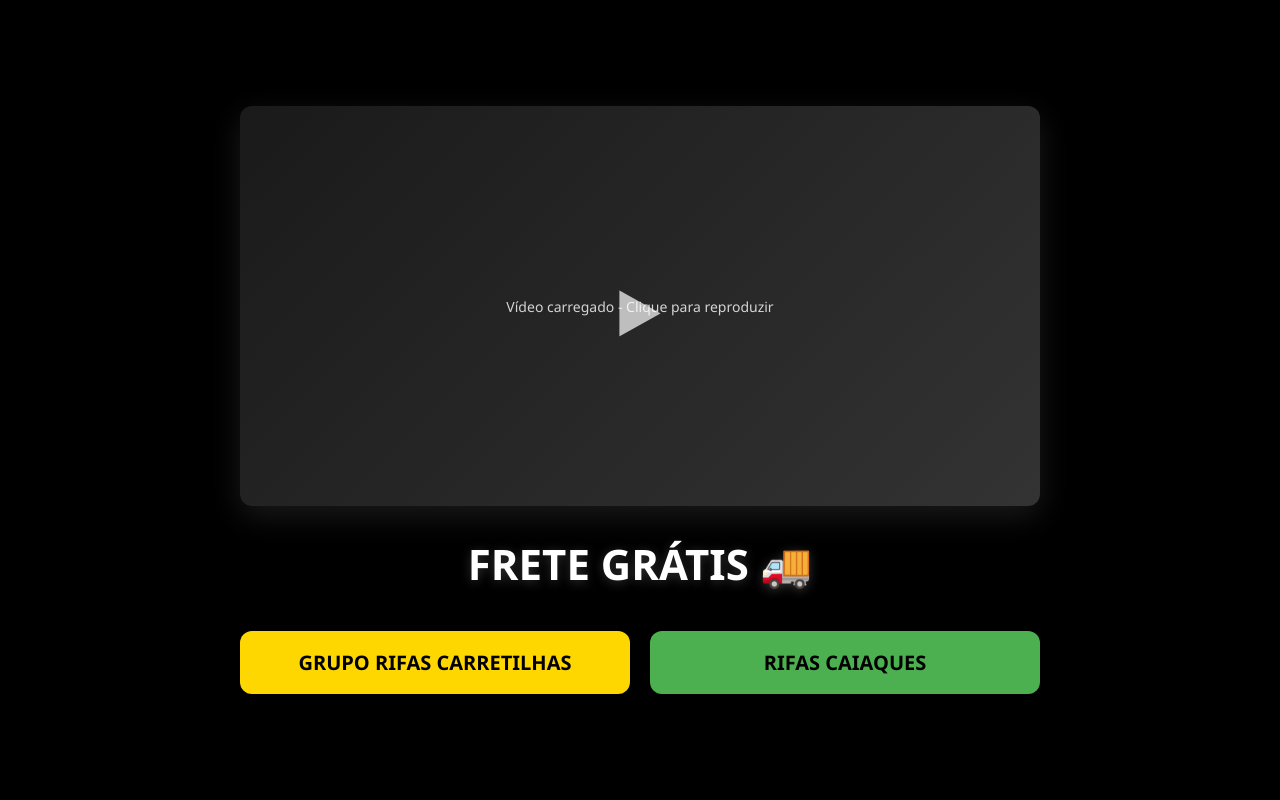
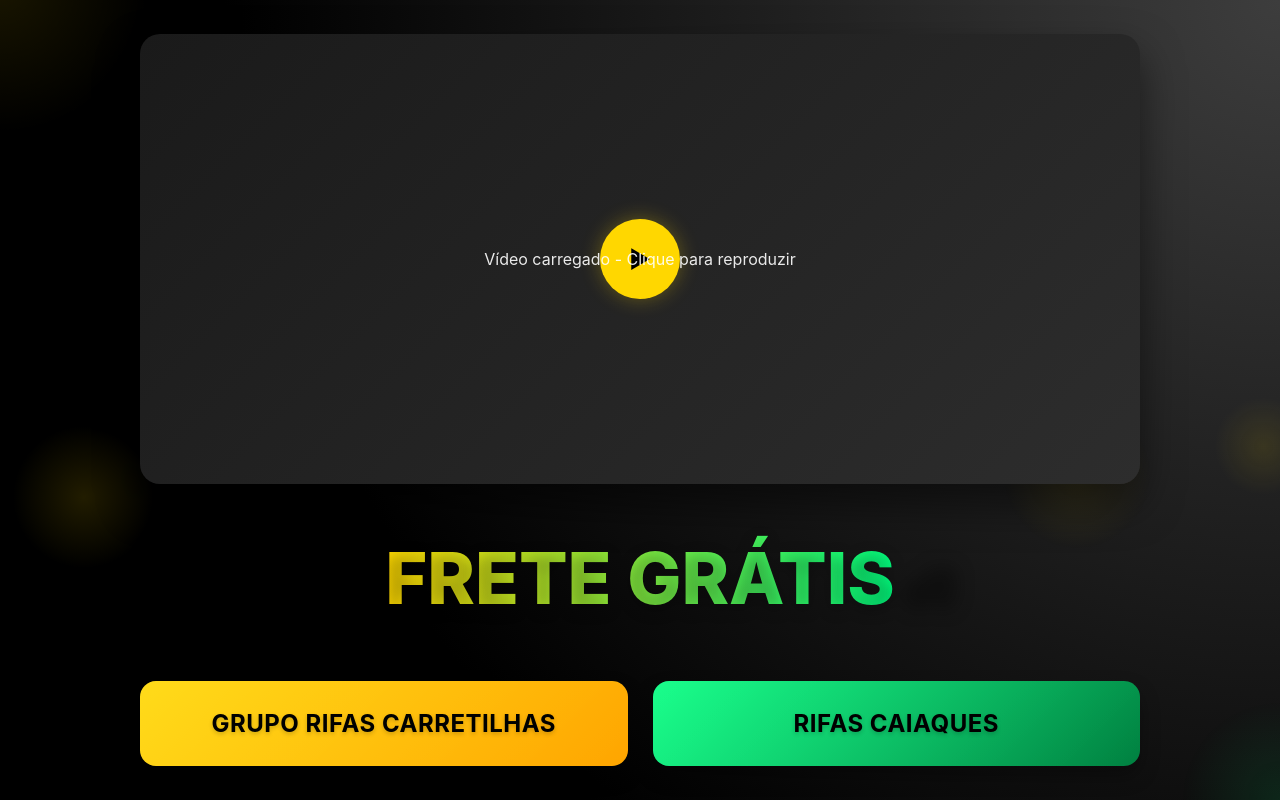
Before and after one commit to IsmaelSilvaS/lp-pesca, a plain HTML site: page index.html in a window 1280 px wide. Drawn offline with Linux system fonts and the light colour scheme.

Commit message:
atualiza estrutura de pastas

```diff
--- /dev/null
+++ b/assets/css/style.css
@@ -0,0 +1,362 @@
+* {
+    margin: 0;
+    padding: 0;
+    box-sizing: border-box;
+    font-family: 'Inter', 'Segoe UI', system-ui, sans-serif;
+}
+
+:root {
+    --primary: #000;
+    --accent-yellow: #FFD700;
+    --accent-green: #00FF7F;
+    --accent-glow: rgba(255, 215, 0, 0.3);
+    --text-light: #FFFFFF;
+    --text-dark: #000000;
+    --card-bg: rgba(30, 30, 30, 0.7);
+    --transition: all 0.4s cubic-bezier(0.175, 0.885, 0.32, 1.275);
+}
+
+body {
+    background-color: var(--primary);
+    color: var(--text-light);
+    min-height: 100vh;
+    display: flex;
+    flex-direction: column;
+    justify-content: center;
+    align-items: center;
+    padding: 20px;
+    background: radial-gradient(circle at top right, rgba(40, 40, 40, 0.9) 0%, var(--primary) 70%);
+    overflow-x: hidden;
+}
+
+.container {
+    width: 100%;
+    max-width: 1000px;
+    text-align: center;
+    position: relative;
+    z-index: 2;
+}
+
+.video-container {
+    width: 100%;
+    margin-bottom: 50px;
+    border-radius: 20px;
+    overflow: hidden;
+    box-shadow: 0 20px 40px rgba(0, 0, 0, 0.5);
+    position: relative;
+    transform-style: preserve-3d;
+    perspective: 1000px;
+}
+
+.video-container::before {
+    content: '';
+    position: absolute;
+    top: 0;
+    left: 0;
+    right: 0;
+    bottom: 0;
+    background: linear-gradient(135deg, rgba(255, 215, 0, 0.1) 0%, rgba(0, 255, 127, 0.1) 100%);
+    z-index: 1;
+    border-radius: 20px;
+    opacity: 0;
+    transition: var(--transition);
+}
+
+.video-container:hover::before {
+    opacity: 1;
+}
+
+.video-placeholder {
+    width: 100%;
+    height: 350px;
+    background: linear-gradient(135deg, #1a1a1a, #2d2d2d);
+    display: flex;
+    justify-content: center;
+    align-items: center;
+    color: var(--text-light);
+    font-size: 18px;
+    position: relative;
+    cursor: pointer;
+    transition: var(--transition);
+    transform: translateZ(0);
+}
+
+.video-placeholder::before {
+    content: "";
+    position: absolute;
+    width: 80px;
+    height: 80px;
+    background: var(--accent-yellow);
+    border-radius: 50%;
+    display: flex;
+    justify-content: center;
+    align-items: center;
+    font-size: 24px;
+    color: var(--text-dark);
+    transition: var(--transition);
+    box-shadow: 0 0 20px var(--accent-glow);
+}
+
+.video-placeholder::after {
+    content: "▶";
+    position: absolute;
+    font-size: 24px;
+    color: var(--text-dark);
+    z-index: 2;
+    transition: var(--transition);
+}
+
+.video-placeholder:hover {
+    transform: translateY(-5px) scale(1.02);
+}
+
+.video-placeholder:hover::before {
+    transform: scale(1.1);
+    box-shadow: 0 0 30px var(--accent-glow);
+}
+
+.frete-text {
+    font-size: 3.5rem;
+    font-weight: 800;
+    margin-bottom: 60px;
+    position: relative;
+    display: inline-block;
+    background: linear-gradient(90deg, var(--accent-yellow), var(--accent-green));
+    -webkit-background-clip: text;
+    background-clip: text;
+    color: transparent;
+    text-shadow: 0 5px 15px rgba(0, 0, 0, 0.3);
+    animation: float 3s ease-in-out infinite;
+}
+
+.frete-text::after {
+    content: "🚚";
+    position: absolute;
+    right: -60px;
+    top: 50%;
+    transform: translateY(-50%);
+    font-size: 2.5rem;
+    animation: bounce 2s ease-in-out infinite;
+}
+
+.buttons-container {
+    display: flex;
+    flex-direction: column;
+    gap: 25px;
+    width: 100%;
+}
+
+.btn {
+    padding: 25px 30px;
+    border: none;
+    border-radius: 16px;
+    font-size: 1.4rem;
+    font-weight: 700;
+    cursor: pointer;
+    transition: var(--transition);
+    text-decoration: none;
+    display: flex;
+    justify-content: center;
+    align-items: center;
+    position: relative;
+    overflow: hidden;
+    z-index: 1;
+    box-shadow: 0 10px 20px rgba(0, 0, 0, 0.3);
+    text-shadow: 0 2px 4px rgba(0, 0, 0, 0.2);
+    letter-spacing: 0.5px;
+}
+
+.btn::before {
+    content: '';
+    position: absolute;
+    top: 0;
+    left: 0;
+    width: 100%;
+    height: 100%;
+    background: linear-gradient(135deg, rgba(255, 255, 255, 0.1) 0%, rgba(255, 255, 255, 0) 100%);
+    z-index: -1;
+    transition: var(--transition);
+}
+
+.btn::after {
+    content: '';
+    position: absolute;
+    top: 0;
+    left: -100%;
+    width: 100%;
+    height: 100%;
+    background: linear-gradient(90deg, transparent, rgba(255, 255, 255, 0.2), transparent);
+    transition: left 0.7s ease;
+    z-index: -1;
+}
+
+.btn:hover::after {
+    left: 100%;
+}
+
+.btn:hover {
+    transform: translateY(-8px);
+    box-shadow: 0 15px 30px rgba(0, 0, 0, 0.4);
+}
+
+.btn:active {
+    transform: translateY(-2px);
+}
+
+.btn-carretilhas {
+    background: linear-gradient(135deg, var(--accent-yellow) 0%, #FFA500 100%);
+    color: var(--text-dark);
+}
+
+.btn-carretilhas:hover {
+    background: linear-gradient(135deg, #FFE135 0%, #FFB347 100%);
+}
+
+.btn-caiaques {
+    background: linear-gradient(135deg, var(--accent-green) 0%, #008040 100%);
+    color: var(--text-dark);
+}
+
+.btn-caiaques:hover {
+    background: linear-gradient(135deg, #33FF99 0%, #00B359 100%);
+}
+
+.background-elements {
+    position: absolute;
+    top: 0;
+    left: 0;
+    width: 100%;
+    height: 100%;
+    overflow: hidden;
+    z-index: 1;
+}
+
+.circle {
+    position: absolute;
+    border-radius: 50%;
+    background: radial-gradient(circle, var(--accent-yellow) 0%, transparent 70%);
+    opacity: 0.1;
+    animation: float 15s infinite ease-in-out;
+}
+
+.circle:nth-child(1) {
+    width: 300px;
+    height: 300px;
+    top: -150px;
+    left: -150px;
+    animation-delay: 0s;
+}
+
+.circle:nth-child(2) {
+    width: 200px;
+    height: 200px;
+    bottom: -100px;
+    right: -100px;
+    background: radial-gradient(circle, var(--accent-green) 0%, transparent 70%);
+    animation-delay: 5s;
+}
+
+.circle:nth-child(3) {
+    width: 150px;
+    height: 150px;
+    top: 50%;
+    right: 10%;
+    animation-delay: 10s;
+}
+
+@keyframes float {
+    0% {
+        transform: translateY(0) rotate(0deg);
+    }
+
+    50% {
+        transform: translateY(-20px) rotate(5deg);
+    }
+
+    100% {
+        transform: translateY(0) rotate(0deg);
+    }
+}
+
+@keyframes bounce {
+
+    0%,
+    100% {
+        transform: translateY(-50%) scale(1);
+    }
+
+    50% {
+        transform: translateY(-50%) scale(1.2);
+    }
+}
+
+@keyframes fadeIn {
+    from {
+        opacity: 0;
+        transform: translateY(30px);
+    }
+
+    to {
+        opacity: 1;
+        transform: translateY(0);
+    }
+}
+
+.container>* {
+    animation: fadeIn 0.8s ease-out forwards;
+}
+
+.video-container {
+    animation-delay: 0.2s;
+    opacity: 0;
+}
+
+.frete-text {
+    animation-delay: 0.4s;
+    opacity: 0;
+}
+
+.buttons-container {
+    animation-delay: 0.6s;
+    opacity: 0;
+}
+
+@media (min-width: 768px) {
+    .buttons-container {
+        flex-direction: row;
+    }
+
+    .btn {
+        flex: 1;
+        font-size: 1.5rem;
+        padding: 28px 20px;
+    }
+
+    .video-placeholder {
+        height: 450px;
+    }
+
+    .frete-text {
+        font-size: 4.5rem;
+    }
+}
+
+@media (max-width: 480px) {
+    .btn {
+        padding: 20px 15px;
+        font-size: 1.2rem;
+    }
+
+    .frete-text {
+        font-size: 2.5rem;
+    }
+
+    .frete-text::after {
+        right: -45px;
+        font-size: 2rem;
+    }
+
+    .video-placeholder {
+        height: 250px;
+    }
+}
--- /dev/null
+++ b/assets/js/script.js
@@ -0,0 +1,44 @@
+// Adicionando interatividade aos botões
+document.querySelectorAll('.btn').forEach(button => {
+    button.addEventListener('click', function (e) {
+        e.preventDefault();
+
+        // Efeito de clique
+        this.style.transform = 'scale(0.95)';
+        setTimeout(() => {
+            this.style.transform = '';
+        }, 200);
+
+        // Aqui você pode adicionar a lógica para redirecionar
+        const buttonText = this.textContent.trim();
+        alert(`Você selecionou: ${buttonText}\nEm um site real, você seria redirecionado para a página correspondente.`);
+    });
+});
+
+// Simulação de um vídeo sendo carregado
+const videoPlaceholder = document.querySelector('.video-placeholder');
+setTimeout(() => {
+    videoPlaceholder.innerHTML = '<div style="font-size: 16px; opacity: 0.9; z-index: 3; position: relative;">Vídeo carregado - Clique para reproduzir</div>';
+}, 1500);
+
+// Adicionar efeito de clique no vídeo
+videoPlaceholder.addEventListener('click', function () {
+    this.innerHTML = '<div style="font-size: 16px; opacity: 0.9; z-index: 3; position: relative;">Reproduzindo vídeo...</div>';
+    setTimeout(() => {
+        this.innerHTML = '<div style="font-size: 16px; opacity: 0.9; z-index: 3; position: relative;">Vídeo finalizado - Clique para reproduzir novamente</div>';
+    }, 3000);
+});
+
+// Criar elementos de fundo dinamicamente
+const backgroundElements = document.querySelector('.background-elements');
+for (let i = 0; i < 5; i++) {
+    const circle = document.createElement('div');
+    circle.classList.add('circle');
+    circle.style.width = `${Math.random() * 100 + 50}px`;
+    circle.style.height = circle.style.width;
+    circle.style.top = `${Math.random() * 100}%`;
+    circle.style.left = `${Math.random() * 100}%`;
+    circle.style.animationDelay = `${Math.random() * 15}s`;
+    circle.style.opacity = `${Math.random() * 0.1 + 0.05}`;
+    backgroundElements.appendChild(circle);
+}
--- a/index.html
+++ b/index.html
@@ -1,138 +1,21 @@
 <!DOCTYPE html>
 <html lang="pt-br">
+
 <head>
     <meta charset="UTF-8">
     <meta name="viewport" content="width=device-width, initial-scale=1.0">
     <title>Rifas Premium</title>
-    <style>
-        * {
-            margin: 0;
-            padding: 0;
-            box-sizing: border-box;
-            font-family: 'Segoe UI', Tahoma, Geneva, Verdana, sans-serif;
-        }
+    <link rel="stylesheet" href="https://cdnjs.cloudflare.com/ajax/libs/font-awesome/6.4.0/css/all.min.css">
+    <link rel="stylesheet" href="./assets/css/style.css">
+</head>
 
-        body {
-            background-color: #000;
-            color: #fff;
-            min-height: 100vh;
-            display: flex;
-            flex-direction: column;
-            justify-content: center;
-            align-items: center;
-            padding: 20px;
-        }
+<body>
+    <div class="background-elements">
+        <div class="circle"></div>
+        <div class="circle"></div>
+        <div class="circle"></div>
+    </div>
 
-        .container {
-            width: 100%;
-            max-width: 800px;
-            text-align: center;
-        }
-
-        .video-container {
-            width: 100%;
-            margin-bottom: 30px;
-            border-radius: 12px;
-            overflow: hidden;
-            box-shadow: 0 10px 30px rgba(255, 255, 255, 0.1);
-        }
-
-        .video-placeholder {
-            width: 100%;
-            height: 300px;
-            background: linear-gradient(135deg, #1a1a1a, #333);
-            display: flex;
-            justify-content: center;
-            align-items: center;
-            color: #fff;
-            font-size: 18px;
-            position: relative;
-        }
-
-        .video-placeholder::before {
-            content: "▶";
-            font-size: 60px;
-            position: absolute;
-            opacity: 0.7;
-        }
-
-        .frete-text {
-            font-size: 32px;
-            font-weight: bold;
-            margin-bottom: 40px;
-            text-shadow: 0 2px 10px rgba(255, 255, 255, 0.2);
-            animation: pulse 2s infinite;
-        }
-
-        .buttons-container {
-            display: flex;
-            flex-direction: column;
-            gap: 20px;
-            width: 100%;
-        }
-
-        .btn {
-            padding: 18px 25px;
-            border: none;
-            border-radius: 12px;
-            font-size: 20px;
-            font-weight: bold;
-            cursor: pointer;
-            transition: all 0.3s ease;
-            text-decoration: none;
-            display: flex;
-            justify-content: center;
-            align-items: center;
-            box-shadow: 0 5px 15px rgba(0, 0, 0, 0.3);
-        }
-
-        .btn:hover {
-            transform: translateY(-5px);
-            box-shadow: 0 10px 20px rgba(0, 0, 0, 0.4);
-        }
-
-        .btn-carretilhas {
-            background-color: #FFD700;
-            color: #000;
-        }
-
-        .btn-caiaques {
-            background-color: #4CAF50;
-            color: #000;
-        }
-
-        @keyframes pulse {
-            0% {
-                transform: scale(1);
-            }
-            50% {
-                transform: scale(1.05);
-            }
-            100% {
-                transform: scale(1);
-            }
-        }
-
-        @media (min-width: 768px) {
-            .buttons-container {
-                flex-direction: row;
-            }
-
-            .btn {
-                flex: 1;
-            }
-
-            .video-placeholder {
-                height: 400px;
-            }
-
-            .frete-text {
-                font-size: 40px;
-            }
-        }
-    </style>
-</head>
-<body>
     <div class="container">
         <div class="video-container">
             <div class="video-placeholder">
@@ -141,7 +24,7 @@
         </div>
 
         <div class="frete-text">
-            FRETE GRÁTIS 🚚
+            FRETE GRÁTIS
         </div>
 
         <div class="buttons-container">
@@ -150,29 +33,7 @@
         </div>
     </div>
 
-    <script>
-        // Adicionando interatividade aos botões
-        document.querySelectorAll('.btn').forEach(button => {
-            button.addEventListener('click', function(e) {
-                e.preventDefault();
+    <script src="./assets/js/script.js"></script>
+</body>
 
-                // Efeito de clique
-                this.style.transform = 'scale(0.95)';
-                setTimeout(() => {
-                    this.style.transform = '';
-                }, 200);
-
-                // Aqui você pode adicionar a lógica para redirecionar
-                // ou mostrar mais informações sobre as rifas
-                alert(`Você clicou em: ${this.textContent}`);
-            });
-        });
-
-        // Simulação de um vídeo sendo carregado
-        const videoPlaceholder = document.querySelector('.video-placeholder');
-        setTimeout(() => {
-            videoPlaceholder.innerHTML = '<div style="font-size: 14px; opacity: 0.8;">Vídeo carregado - Clique para reproduzir</div>';
-        }, 1500);
-    </script>
-</body>
 </html>
```
